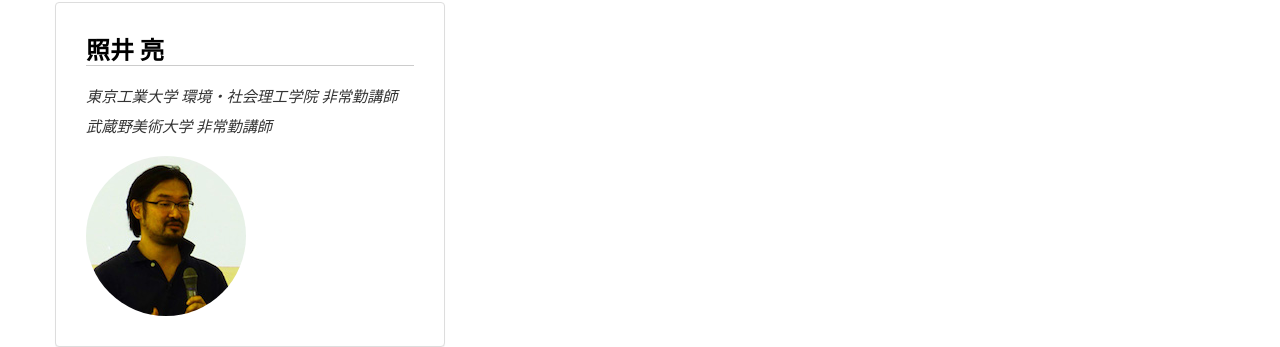
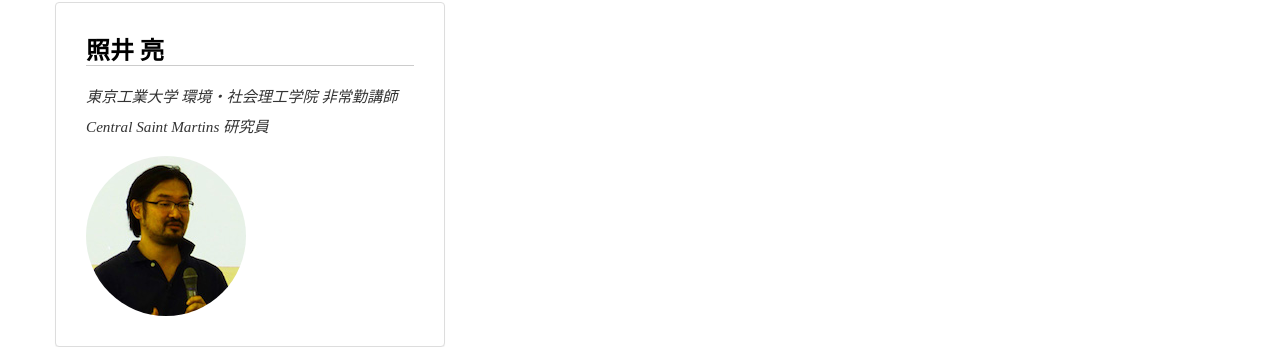
Before and after one commit to titech-edp/titech-edp.github.io, a Jekyll site: the page built from faculty-team/index.md, in a window 1280 px wide and 900 px high, scrolled down 1614 px. Shown: the part 502-849 px from the top of the window. Built offline with Jekyll 4.4.1, drawn with Linux system fonts in a browser that asks for light colours; nearby versions of some CDN libraries; library files that are not in the unit come from our copies.

Commit message:
Update terui

```diff
--- a/_data/faculty.yml
+++ b/_data/faculty.yml
@@ -74,7 +74,7 @@
 - name: "照井 亮"
   title:
     - "東京工業大学 環境・社会理工学院 非常勤講師"
-    - "武蔵野美術大学 非常勤講師"
+    - "Central Saint Martins 研究員"
   url: ""
   photo: "terui.jpg"
   profile: ""
```
